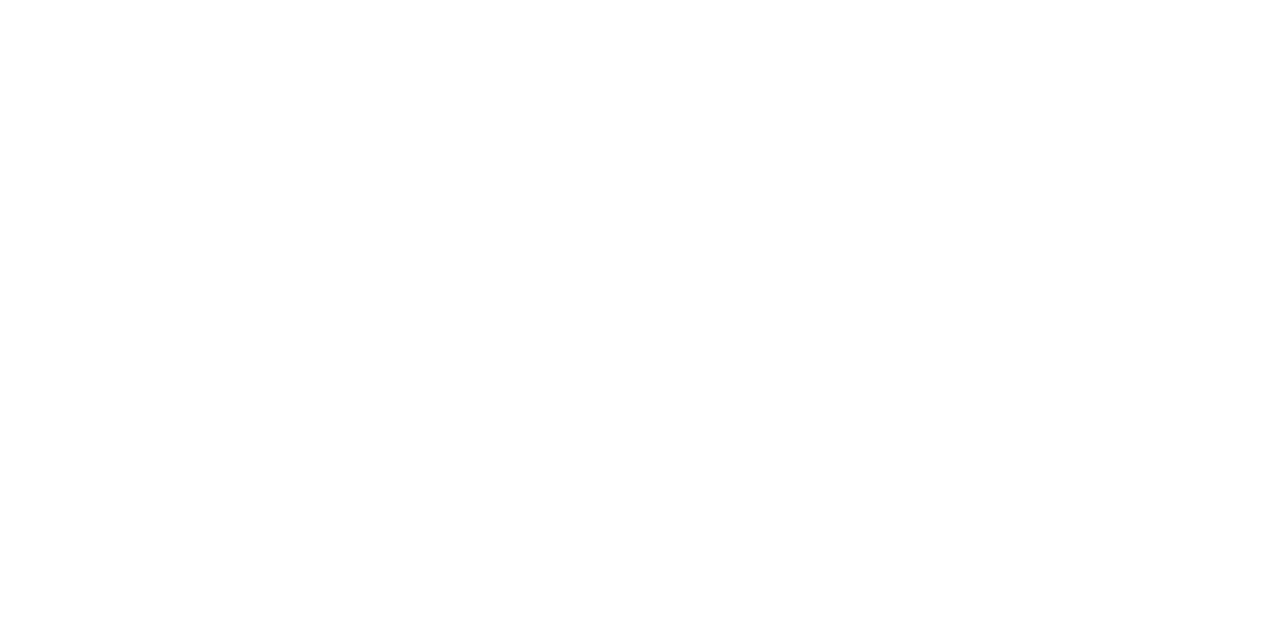
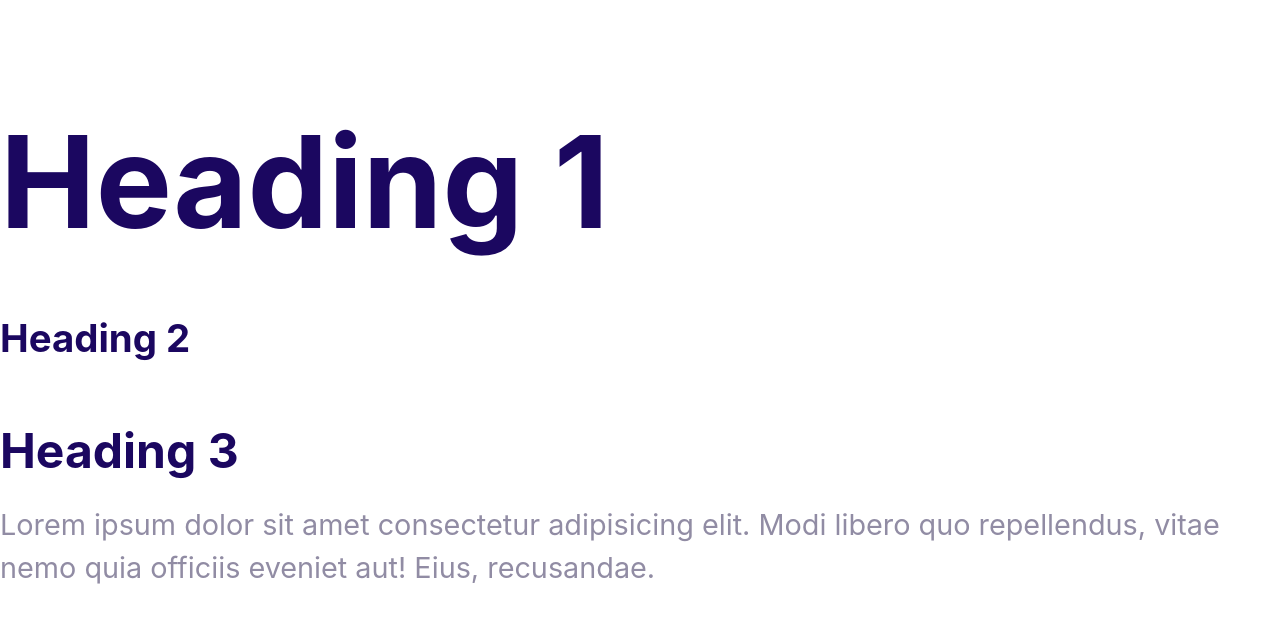
Before and after one commit to moeez999/Moshify, a plain HTML site: page index.html in a window 1280 px wide. Drawn offline with Linux system fonts and the light colour scheme.

Commit message:
define the syle fonts.

```diff
--- a/css/style.css
+++ b/css/style.css
@@ -4,6 +4,48 @@
     --color-accent: #ff3400;
     --color-headings: #1b0760;
     --color-body:#918ca4;
+}
 
+html{
+    /*62.5% of 16px = 10px */
+    font-size: 16px;
+}
 
+body {
+   font-family: inter, Arial, Arial, Helvetica, sans-serif;
+   font-size: 2.4rem;
+   line-height: 1.5;
+   color: var(--color-body);
 }
+h1,h2,h3 {
+    color: var(--color-headings);
+    margin-bottom: 1rem;
+}
+h1 {
+    /* 1 x font size of the html element */
+    font-size: 7rem;
+}
+h2{
+    font-size: 4rem;
+}
+h3{
+    font-size: 3rem;
+}
+p {
+   margin-top: 0;
+}
+
+@media screen and (min-width: 1024px) {
+    body {
+        font-size: 1.8rem;
+    }
+    h1 {
+         font-size: 8rem;
+    }
+    h2 {
+        font-size: 4rem
+    }
+    h2{
+        font-size: 2.4rem ;
+    }
+}
--- a/index.html
+++ b/index.html
@@ -5,10 +5,15 @@
     <meta http-equiv="X-UA-Compatible" content="IE=edge">
     <meta name="viewport" content="width=device-width, initial-scale=1.0">
     <title>Document</title>
+    <link rel="preconnect" href="https://fonts.googleapis.com">
+<link rel="preconnect" href="https://fonts.gstatic.com" crossorigin>
     <link rel="stylesheet" href="/css/normalize.css">
     <link rel="stylesheet" href="/css/style.css">
 </head>
 <body>
-    <p></p>
+    <h1>Heading 1</h1>
+    <h2>Heading 2</h2>
+    <h3>Heading 3</h3>
+    <p>Lorem ipsum dolor sit amet consectetur adipisicing elit. Modi libero quo repellendus, vitae nemo quia officiis eveniet aut! Eius, recusandae.</p>
 </body>
 </html>
```
